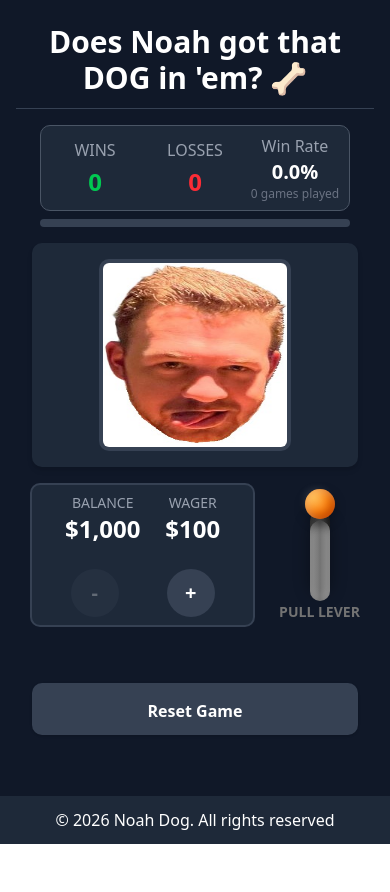
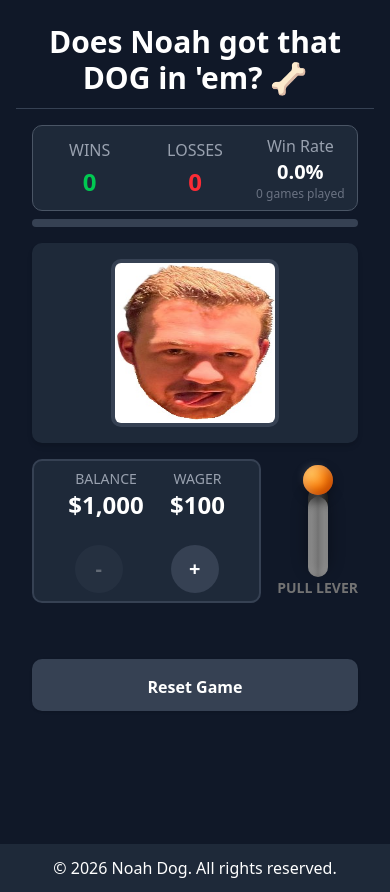
Before and after one commit to lukereiner/noah-dog-modern, a Next.js app: page / in a window 390 px wide. Before the commit the page ends 844 px from the top, so only its background shows below. Built offline with nearby package versions, Linux system fonts and the light colour scheme.

Commit message:
update styling for wallet to have correct and responsive width

```diff
--- a/app/page.tsx
+++ b/app/page.tsx
@@ -59,6 +59,7 @@ export default function GamePage() {
   };
 
   return (
+    <>
     <div className="min-h-screen bg-gray-900 text-white p-4">
       <div className="max-w-lg mx-auto">
         <header className="py-2 px-4 text-center border-b border-gray-700">
@@ -83,9 +84,8 @@ export default function GamePage() {
               </div>
             </div>
 
-            <div id="wallet-lever-wrapper" className="flex justify-center">
-              <div id="wallet-lever-wrapper-split" className="flex text-center gap-6">
-                <div className="dpace-y-6">
+            {/* Wallet and Lever Row */}
+            <div className="flex items-center gap-4">
               {/* WalletDisplay component - shows balance and wager controls */}
               <WalletDisplay
                 wallet={gameState.wallet}
@@ -95,7 +95,7 @@ export default function GamePage() {
                 minWager={100}
                 maxWager={1000}
               />
-              </div>
+
               {/* Lever Button */}
               <Lever
                 onClick={handleLeverPull}
@@ -104,7 +104,6 @@ export default function GamePage() {
                 }
                 isSpinning={isSpinning}
               />
-              </div>
             </div>
 
             {/* Reset Button */}
@@ -125,10 +124,12 @@ export default function GamePage() {
         </main>
 
         {/* Footer */}
-        <footer className="fixed bottom-0 left-0 right-0 bg-gray-800 text-white p-3 text-center h-12">
-          <p>&copy; {new Date().getFullYear()} Noah Dog. All rights reserved</p>
-        </footer>
+
       </div>
     </div>
+            <footer className="bg-gray-800 text-white p-3 text-center">
+          <p>&copy; {new Date().getFullYear()} Noah Dog. All rights reserved.</p>
+        </footer>
+    </>
   );
 }
--- a/components/ResultDisplay.tsx
+++ b/components/ResultDisplay.tsx
@@ -48,7 +48,7 @@ export function ResultDisplay({ result, isSpinning }: ResultDisplayProps) {
     return (
         <div className='flex flex-col items-center gap-4'>
             <div className={
-                `relative w-48 h-48 rounded-lg overflow-hidden border-4
+                `relative w-42 h-42 rounded-lg overflow-hidden border-4
                 ${isSpinning ? styles.spinning : ''}
                 ${displayOutcome === 'win' ? 'border-green-500' : ''}
                 ${displayOutcome === 'loss' ? 'border-red-500' : 'border-gray-700'}`
--- a/components/StatsDisplay.tsx
+++ b/components/StatsDisplay.tsx
@@ -11,7 +11,7 @@ export function StatsDisplay({ wins, losses }: StatsDisplayProps) {
     totalGames > 0 ? ((wins / totalGames) * 100).toFixed(1) : "0.0";
 
   return (
-    <div className="w-full max-w-2xl mx-auto px-2">
+    <div className="w-full max-w-2xl mx-auto px-0">
       <div className="grid grid-cols-3 gap-2 items-center bg-gray-800 border border-gray-600 rounded-lg p-2">
         {/* Wins */}
         <div className="text-center">
--- a/components/WalletDisplay.tsx
+++ b/components/WalletDisplay.tsx
@@ -37,7 +37,7 @@ export function WalletDisplay({
   };
 
   return (
-    <div className="bg-gray-800 rounded-lg border-2 border-gray-700 p-2 space-y-2 w-[225px]">
+    <div className="w-full bg-gray-800 rounded-lg border-2 border-gray-700 p-2 space-y-2">
       <div id="balance-wager-wrapper" className="grid grid-cols-2 gap-4">
         {/* Wallet Balance and Wager */}
         <div className="col-span-2 flex justify-evenly items-center">
```
Lines whose indentation alone changed are shown as unchanged.
